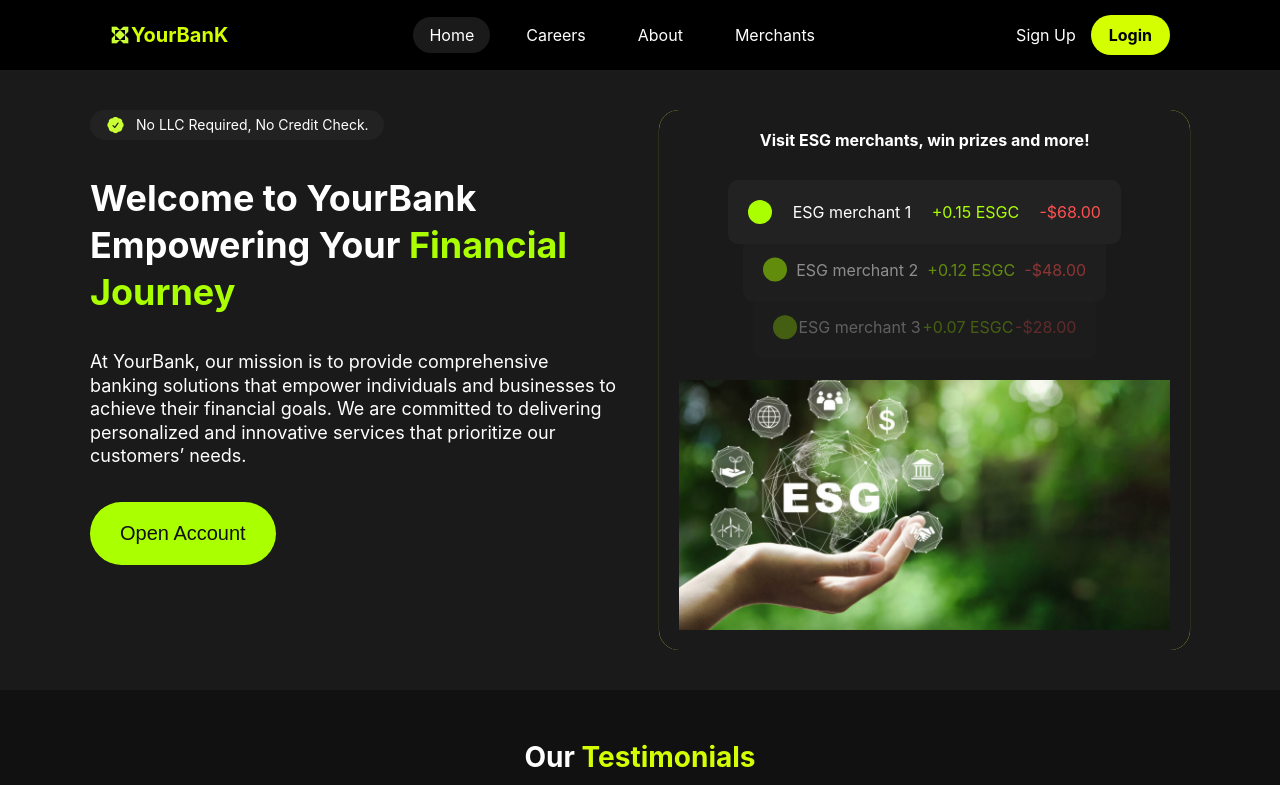
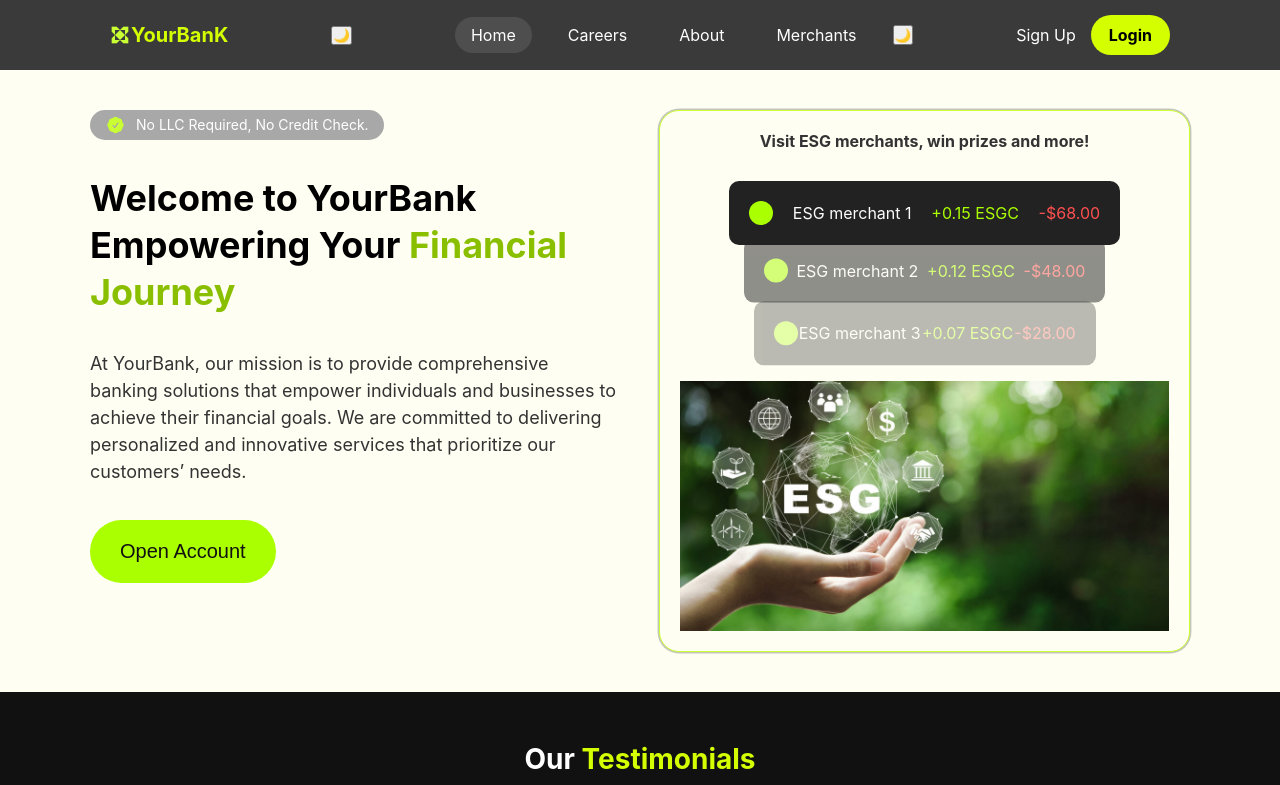
Before and after one commit to Tornik2/X, a Next.js app: page / in a window 1280 px wide. Shown: the top 785 px of the page. Built offline with nearby package versions, Linux system fonts and the light colour scheme.

Commit message:
implement dart/light mode switch
Homepage and header/footer

```diff
--- a/app/components/Footer/Footer.css
+++ b/app/components/Footer/Footer.css
@@ -3,6 +3,11 @@
     background: #0d0d0d;
     color: white;
     padding: 40px 20px;
+  }
+  .light .footer {
+    box-shadow: 0px -10px 20px rgba(0, 0, 0, 0.05);
+    background: #3a3a3a;
+    color: white;
   }
   .footer-left {
     display: flex;
@@ -37,6 +42,7 @@
 
   .social-icons a:hover {
     opacity: 0.7;
+    color: #d4ff00;
   }
 
 
@@ -49,6 +55,7 @@
     font-size: 16px;
     opacity: 0.8;
   }
+
 
   .footer-bottom {
     margin-top: 30px;
@@ -71,6 +78,7 @@
     font-size: 14px;
     text-decoration: none;
   }
+
 
   .footer-legal a:hover {
     color: #d4ff00;
--- a/app/components/Footer/Footer.js
+++ b/app/components/Footer/Footer.js
@@ -2,6 +2,7 @@ import "./Footer.css";
 import { Facebook, Twitter, Linkedin } from "lucide-react";
 import Link from "next/link";
 import Image from "next/image";
+import ThemeToggleBtn from "../ThemeToggleBtn/ThemeToggleBtn";
 
 export default function Footer() {
   return (
--- a/app/components/Homepage/Homepage.css
+++ b/app/components/Homepage/Homepage.css
@@ -6,10 +6,18 @@
     border-radius: 20px;
     box-shadow: 0 0 0 0.1px #CAFF33;
 
-
+  }
+  .light .esg-section {
+    background: #fffef2;
+    color: #fcfcfc;
+    border: 1px solid #caff33;
+    box-shadow: 0 0 0 1.4px rgba(140, 143, 130, 0.5);
   }
   .esg-section h2{
     font-size: 16px;
+  }
+  .light .esg-section h2{
+    color: #333333 ;
   }
 
   .transactions {
@@ -47,8 +55,9 @@
 
   .transaction-card.faded:last-child {
     opacity: 0.3;
-    transform: translateY(180%);
-    z-index: 1;
+    transform: translateY(188%);
+    overflow: hidden;
+    z-index: 1 ;
     width: 70%;
     font-size: 0.8rem;
   }
@@ -120,6 +129,10 @@
     font-size: 14px;
     margin-bottom: 15px;
   }
+  .light .badge {
+    background: #a8a8a8;
+    color: #ffffff;
+  }
 
   h1 {
     font-size: 28px;
@@ -128,10 +141,17 @@
   .highlight {
     color: #aaff00;
   }
+  .light .highlight {
+    color: #8abf00
+  }
 
   .description {
     font-size: 16px;
     margin: 15px 0;
+    line-height: 1.5;
+  }
+  .light .description {
+    color: #333333;
   }
 
   .cta-button {
@@ -144,7 +164,8 @@
     cursor: pointer;
   }
   .cta-button:hover {
-    background: #d4ff00;
+    background: #8abf00 ;
+    color: white;
   }
 
   @media (min-width: 768px) {
@@ -176,6 +197,10 @@
     .transaction-card.faded {
         width: 74%;
         }
+
+        .esg-section {
+          min-width: 520px;
+        }
   }
 
   @media (max-width: 500px) {
--- a/app/components/Navbar/Navbar.css
+++ b/app/components/Navbar/Navbar.css
@@ -1,12 +1,16 @@
 .navbar {
     background: black;
-    color: white;
+    color: #e5e5e5;
     display: flex;
     justify-content: space-between;
     align-items: center;
     padding: 15px 20px;
     position: relative;
   }
+  .light .navbar {
+    background: #3a3a3a;
+    color:   white
+}
 
   .logo a {
     font-size: 20px;
@@ -181,3 +185,8 @@
     width: 20px;
     height: 20px;
   }
+
+  .mobile-menu {
+    display: flex;
+    align-items: center;
+gap: 10px;  }
--- a/app/components/Navbar/Navbar.jsx
+++ b/app/components/Navbar/Navbar.jsx
@@ -4,6 +4,7 @@ import { Menu, X } from "lucide-react";
 import Link from "next/link";
 import "./Navbar.css";
 import Image from "next/image";
+import ThemeToggleBtn from "../ThemeToggleBtn/ThemeToggleBtn";
 
 export default function Navbar() {
   const [menuOpen, setMenuOpen] = useState(false);
@@ -18,6 +19,8 @@ export default function Navbar() {
       </div>
 
       {/* BurgerMenu */}
+      <div className="mobile-menu">
+      <ThemeToggleBtn />
       <button className="menu-button" onClick={() => setMenuOpen(!menuOpen)}>
         <div className="menu-icon">
           {menuOpen ? (
@@ -27,6 +30,7 @@ export default function Navbar() {
           )}
         </div>
       </button>
+      </div>
 
       {/* Nav For Mobile*/}
       <div className={`mobile-nav ${menuOpen ? "open" : ""}`}>
@@ -51,13 +55,13 @@ export default function Navbar() {
         <li><Link href="/login">Careers</Link></li>
         <li><Link href="/login">About</Link></li>
         <li><Link href="/merchants">Merchants</Link></li>
+        <ThemeToggleBtn />
       </ul>
 
       <div className="auth-links">
         <Link href="/register" className="signup">Sign Up</Link>
         <Link href="/login" className="login-button">Login</Link>
       </div>
-
     </nav>
   );
 }
--- /dev/null
+++ b/app/components/ThemeToggleBtn/ThemeToggleBtn.js
@@ -0,0 +1,16 @@
+"use client";
+
+import { useTheme } from "../../context/ThemeContext"
+
+export default function ThemeToggleBtn() {
+  const { theme, toggleTheme } = useTheme();
+
+  return (
+    <button
+      onClick={toggleTheme}
+      className="p-2 rounded bg-gray-200 dark:bg-gray-800 dark:text-white transition"
+    >
+      {theme === "light" ? "🌙" : "☀️"}
+    </button>
+  );
+}
--- /dev/null
+++ b/app/context/ThemeContext.js
@@ -0,0 +1,43 @@
+"use client";
+
+import { createContext, useContext, useEffect, useState } from "react";
+
+const ThemeContext = createContext();
+
+export function ThemeProvider({ children }) {
+  const getInitialTheme = () => {
+    if (typeof window !== "undefined") {
+      const storedTheme = localStorage.getItem("theme");
+      if (storedTheme) return storedTheme;
+      return window.matchMedia("(prefers-color-scheme: light)").matches ? "light" : "dark";
+    }
+    return "dark"; // Default is dark mode
+  };
+
+  const [theme, setTheme] = useState(getInitialTheme);
+
+  useEffect(() => {
+    if (theme === "light") {
+      document.documentElement.classList.add("light");
+      document.documentElement.classList.remove("dark");
+    } else {
+      document.documentElement.classList.add("dark");
+      document.documentElement.classList.remove("light");
+    }
+    localStorage.setItem("theme", theme);
+  }, [theme]);
+
+  const toggleTheme = () => {
+    setTheme(theme === "light" ? "dark" : "light");
+  };
+
+  return (
+    <ThemeContext.Provider value={{ theme, toggleTheme }}>
+      {children}
+    </ThemeContext.Provider>
+  );
+}
+
+export function useTheme() {
+  return useContext(ThemeContext);
+}
--- a/app/globals.css
+++ b/app/globals.css
@@ -16,6 +16,11 @@ body {
   color: white; /* Ensures readability */
 }
 
+.light body {
+  background:#fffef2;
+  color: black;
+}
+
 /* Global container to ensure padding consistency */
 .container {
   width: 100%;
@@ -29,6 +34,9 @@ header {
   background-color: black;
 }
 
+.light .light-header {
+  background-color: #3a3a3a
+}
 .max-width {
   max-width: 1100px;
   margin: auto;
--- a/app/layout.js
+++ b/app/layout.js
@@ -3,6 +3,9 @@ import "./globals.css";
 import Navbar from "./components/Navbar/Navbar";
 import Testimonials from "./components/Testimonials/Testimonials";
 import Footer from "./components/Footer/Footer";
+
+import { ThemeProvider } from "./context/ThemeContext";
+
 const geistSans = Geist({
   variable: "--font-geist-sans",
   subsets: ["latin"],
@@ -22,12 +25,14 @@ export default function RootLayout({ children }) {
   return (
     <html lang="en">
       <body className={`${geistSans.variable} ${geistMono.variable}`}>
-        <header>
+        <ThemeProvider>
+        <header className="light-header">
       <Navbar/>
-      </header>
+      </header >
         {children}
-        <Testimonials/>
+        <Testimonials />
       <Footer />
+      </ThemeProvider>
       </body>
     </html>
   );
--- a/package.json
+++ b/package.json
@@ -17,7 +17,10 @@
   },
   "devDependencies": {
     "@eslint/eslintrc": "^3",
+    "autoprefixer": "^10.4.20",
     "eslint": "^9",
-    "eslint-config-next": "15.1.7"
+    "eslint-config-next": "15.1.7",
+    "postcss": "^8.5.3",
+    "tailwindcss": "^3.4.17"
   }
 }
--- /dev/null
+++ b/postcss.config.js
@@ -0,0 +1,6 @@
+module.exports = {
+  plugins: {
+    tailwindcss: {},
+    autoprefixer: {},
+  },
+}
```
Also changed, not shown: tailwind.config.js (added, +12 -0 lines), 1 other file (tests, documents, lock files or other folders).
